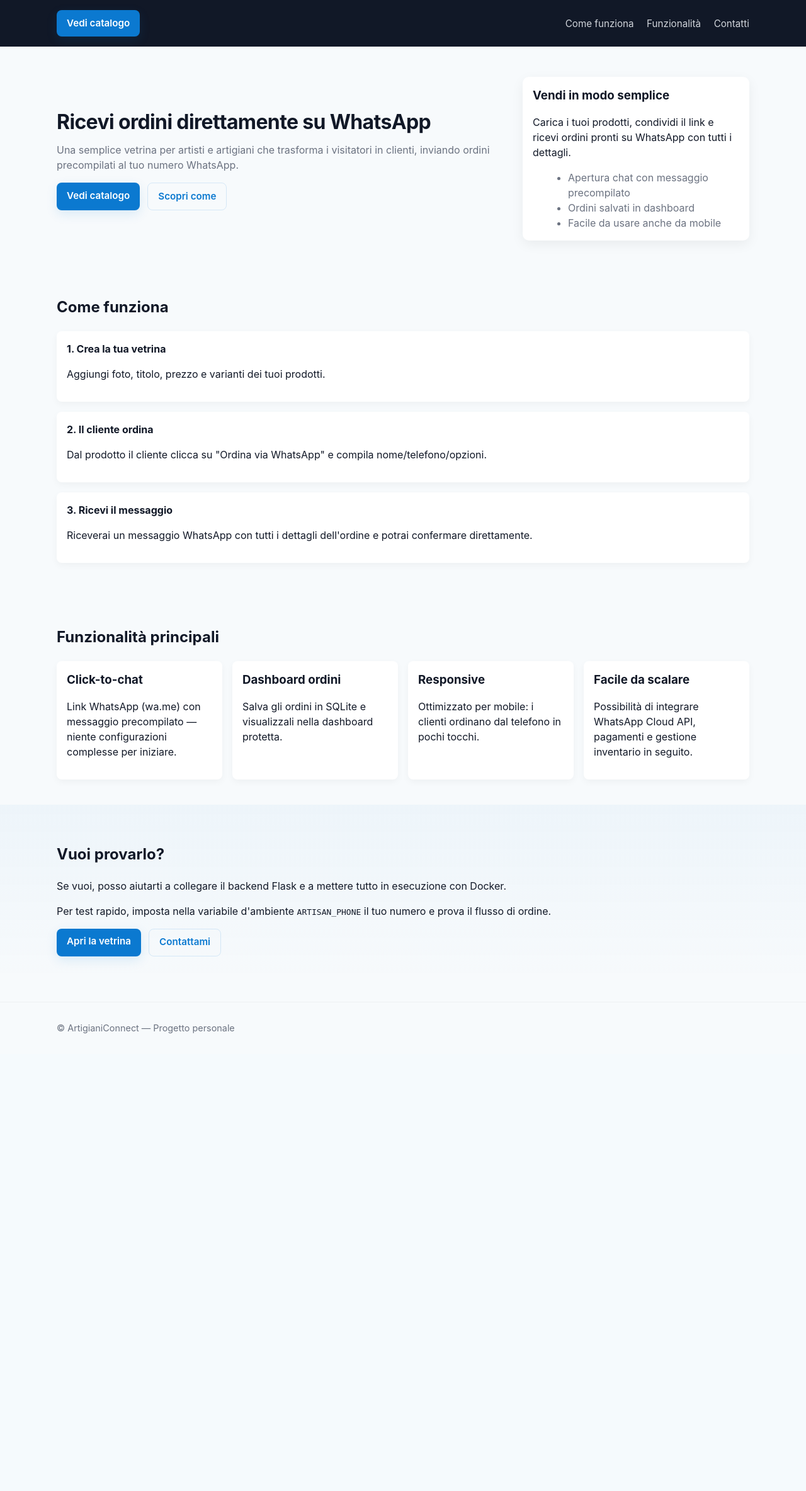
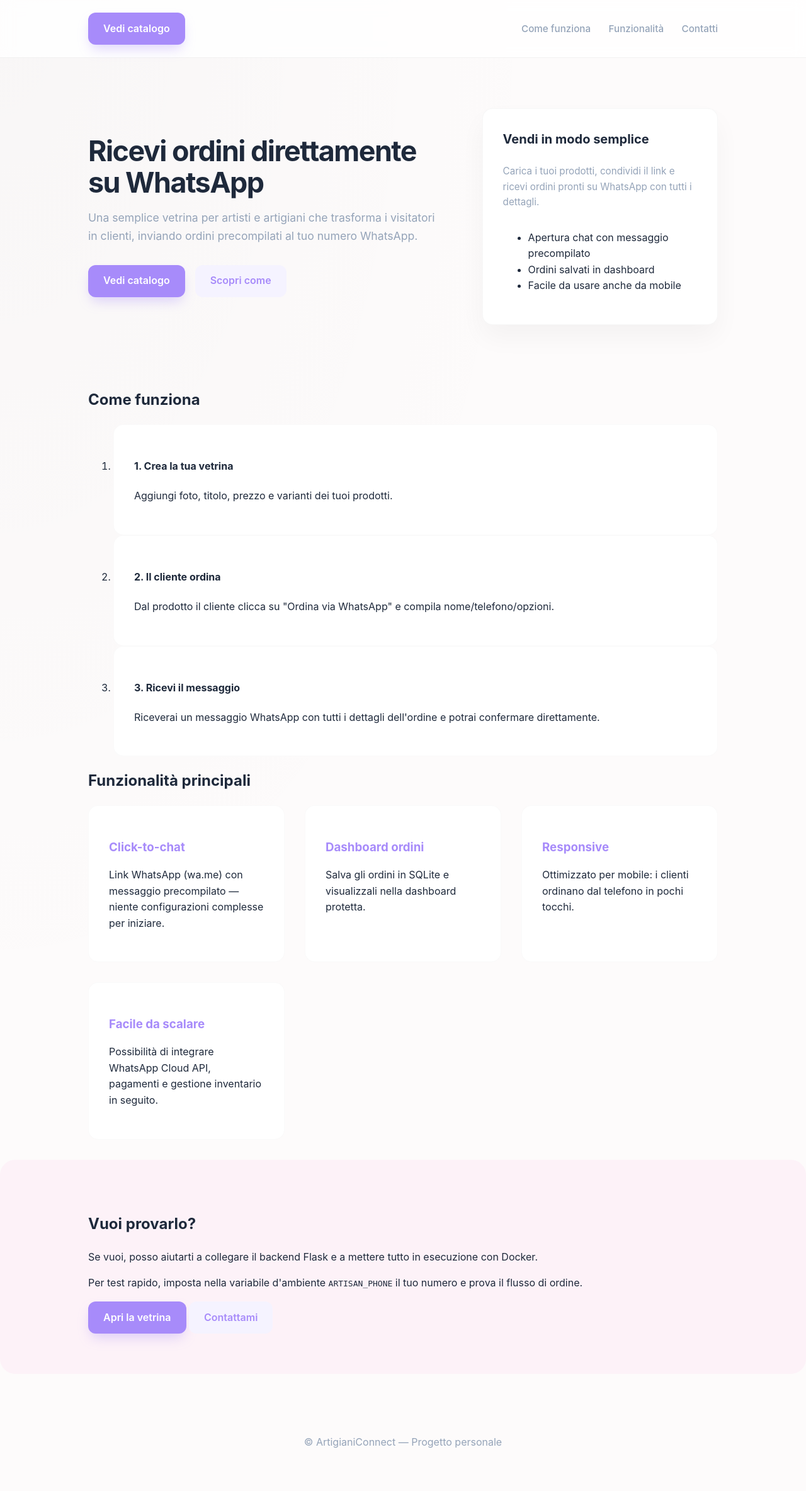
Before and after one commit to it-malago86/reimagined-couscous, a Flask app: page / in a window 1280 px wide. Shown: the whole page at 63% size. Before the commit the page ends 1641 px from the top, so only its background shows below. Run offline with Flask 3, Linux system fonts and the light colour scheme.

Commit message:
Css aggiornato

```diff
--- a/app/css/landing.css
+++ /dev/null
@@ -1,92 +0,0 @@
-:root{
-  --bg:#f7fafc;
-  --card:#ffffff;
-  --accent:#0b79d0;
-  --muted:#6b7280;
-  --radius:10px;
-  --container:1100px;
-  font-family: Inter, system-ui, -apple-system, "Segoe UI", Roboto, "Helvetica Neue", Arial;
-}
-
-*{box-sizing:border-box}
-body{
-  margin:0;
-  background:var(--bg);
-  color:#111827;
-  -webkit-font-smoothing:antialiased;
-  -moz-osx-font-smoothing:grayscale;
-  line-height:1.5;
-}
-
-.container{
-  width:90%;
-  max-width:var(--container);
-  margin:0 auto;
-}
-
-.site-header{
-  background:#111827;
-  color:#fff;
-  padding:1rem 0;
-}
-.header-inner{ display:flex; align-items:center; justify-content:space-between; gap:1rem; }
-.brand{ color:#fff; font-weight:700; text-decoration:none; font-size:1.1rem; }
-.nav a{ color:#d1d5db; text-decoration:none; margin-left:1rem; font-size:0.95rem; }
-.nav a:hover{ color:#fff }
-
-.hero{
-  padding:3rem 0;
-}
-.hero-inner{
-  display:grid;
-  grid-template-columns: 1fr 360px;
-  gap:2rem;
-  align-items:center;
-}
-.hero-text h1{ margin:0 0 0.5rem 0; font-size:2rem; letter-spacing:-0.02em; }
-.lead{ color:var(--muted); margin:0 0 1rem 0; }
-
-.cta{ display:flex; gap:0.75rem; margin-top:0.75rem; }
-.btn{
-  display:inline-block;
-  padding:0.6rem 1rem;
-  border-radius:8px;
-  text-decoration:none;
-  font-weight:600;
-  font-size:0.95rem;
-}
-.btn.primary{ background:var(--accent); color:#fff; box-shadow:0 6px 18px rgba(11,121,208,0.12) }
-.btn.outline{ background:transparent; color:var(--accent); border:1px solid rgba(11,121,208,0.14) }
-
-.hero-card .card{
-  background:var(--card);
-  border-radius:var(--radius);
-  padding:1rem;
-  box-shadow:0 6px 20px rgba(2,6,23,0.06);
-}
-.hero-card h3{ margin:0 0 0.5rem 0; }
-.hero-card ul{ margin:0.5rem 0 0 1rem; color:var(--muted) }
-
-.how{ padding:2.5rem 0; }
-.how h2{ margin-top:0; }
-.steps{ list-style:none; padding:0; margin:1rem 0 0 0; display:grid; gap:1rem; }
-.steps li{ background:var(--card); padding:1rem; border-radius:8px; box-shadow:0 4px 12px rgba(2,6,23,0.04) }
-.steps h4{ margin:0 0 0.5rem 0; }
-
-.features{ padding:2.5rem 0; }
-.features .grid{ display:grid; gap:1rem; grid-template-columns: repeat(auto-fit, minmax(220px,1fr)); }
-.feature{ background:var(--card); padding:1rem; border-radius:8px; box-shadow:0 4px 12px rgba(2,6,23,0.04) }
-.feature h3{ margin:0 0 0.35rem 0; }
-
-.contact{ padding:2.5rem 0; background:linear-gradient(180deg, rgba(11,121,208,0.04), transparent); border-top:1px solid rgba(11,121,208,0.04); }
-.contact-row{ margin-top:0.75rem; display:flex; gap:0.75rem; }
-
-.site-footer{ padding:1rem 0; color:var(--muted); font-size:0.9rem; border-top:1px solid rgba(2,6,23,0.04); margin-top:2rem }
-.site-footer a{ color:inherit; text-decoration:none }
-
-@media (max-width:880px){
-  .hero-inner{ grid-template-columns: 1fr; }
-  .nav{ display:none; }
-  .hero{ padding:2rem 0 }
-  .hero-text h1{ font-size:1.6rem; }
-}
--- /dev/null
+++ b/app/static/css/landing.css
@@ -0,0 +1,155 @@
+:root {
+  /* Palette Pastello Moderna */
+  --bg: #fdfbfb;            /* Sfondo quasi bianco, caldo */
+  --card: #ffffff;
+  --accent: #a78bfa;        /* Lavanda pastello (moderno) */
+  --accent-soft: #f5f3ff;   /* Versione leggerissima dell'accento */
+  --muted: #94a3b8;         /* Grigio-azzurro morbido */
+  --text: #334155;          /* Testo scuro ma non nero puro */
+  --radius: 16px;           /* Angoli più arrotondati e moderni */
+  --container: 1000px;
+
+  font-family: 'Plus Jakarta Sans', 'Inter', system-ui, sans-serif;
+}
+
+* { box-sizing: border-box; }
+
+body {
+  margin: 0;
+  background-color: var(--bg);
+  background-image:
+    radial-gradient(at 0% 0%, hsla(253,16%,7%,0.03) 0, transparent 50%),
+    radial-gradient(at 50% 0%, hsla(225,39%,30%,0.02) 0, transparent 50%);
+  color: var(--text);
+  -webkit-font-smoothing: antialiased;
+  line-height: 1.6;
+}
+
+.container {
+  width: 92%;
+  max-width: var(--container);
+  margin: 0 auto;
+}
+
+/* Header più leggero e trasparente */
+.site-header {
+  background: rgba(255, 255, 255, 0.8);
+  backdrop-filter: blur(10px);
+  border-bottom: 1px solid rgba(0,0,0,0.05);
+  position: sticky;
+  top: 0;
+  z-index: 100;
+  padding: 1.25rem 0;
+}
+
+.header-inner { display: flex; align-items: center; justify-content: space-between; }
+
+.brand {
+  color: var(--text);
+  font-weight: 800;
+  text-decoration: none;
+  font-size: 1.2rem;
+  letter-spacing: -0.5px;
+}
+
+.nav a {
+  color: var(--muted);
+  text-decoration: none;
+  margin-left: 1.5rem;
+  font-size: 0.95rem;
+  font-weight: 500;
+  transition: color 0.2s;
+}
+.nav a:hover { color: var(--accent); }
+
+/* Hero Section */
+.hero { padding: 5rem 0; }
+
+.hero-inner {
+  display: grid;
+  grid-template-columns: 1.2fr 0.8fr;
+  gap: 4rem;
+  align-items: center;
+}
+
+.hero-text h1 {
+  margin: 0 0 1rem 0;
+  font-size: 2.8rem;
+  line-height: 1.1;
+  letter-spacing: -1.5px;
+  color: #1e293b;
+}
+
+.lead {
+  color: var(--muted);
+  font-size: 1.1rem;
+  margin-bottom: 2rem;
+}
+
+/* Bottoni Moderni (Soft UI) */
+.cta { display: flex; gap: 1rem; }
+
+.btn {
+  display: inline-block;
+  padding: 0.8rem 1.5rem;
+  border-radius: 12px;
+  text-decoration: none;
+  font-weight: 600;
+  transition: all 0.3s ease;
+}
+
+.btn.primary {
+  background: var(--accent);
+  color: #fff;
+  box-shadow: 0 10px 20px -5px rgba(167, 139, 250, 0.4);
+}
+.btn.primary:hover { transform: translateY(-2px); box-shadow: 0 12px 25px -5px rgba(167, 139, 250, 0.5); }
+
+.btn.outline {
+  background: var(--accent-soft);
+  color: var(--accent);
+}
+
+/* Card con ombreggiatura morbida (Floating look) */
+.hero-card .card {
+  background: var(--card);
+  border-radius: var(--radius);
+  padding: 2rem;
+  border: 1px solid rgba(0,0,0,0.03);
+  box-shadow: 0 20px 40px rgba(0,0,0,0.04);
+}
+
+/* Features & Steps */
+.feature, .steps li {
+  background: var(--card);
+  padding: 2rem;
+  border-radius: var(--radius);
+  border: 1px solid rgba(0,0,0,0.02);
+  transition: transform 0.3s ease;
+}
+
+.feature:hover { transform: translateY(-5px); }
+
+.feature h3 { color: var(--accent); margin-bottom: 0.5rem; }
+
+/* Contact Section Pastello */
+.contact {
+  padding: 4rem 0;
+  background: #fdf2f8; /* Rosa pastello leggerissimo */
+  border-radius: 24px;
+  margin: 2rem 0;
+}
+
+/* Footer */
+.site-footer {
+  text-align: center;
+  padding: 3rem 0;
+  color: var(--muted);
+}
+
+@media (max-width: 880px) {
+  .hero-inner { grid-template-columns: 1fr; text-align: center; gap: 2rem; }
+  .hero-text h1 { font-size: 2.2rem; }
+  .cta { justify-content: center; }
+  .nav { display: none; }
+}
--- /dev/null
+++ b/app/static/css/style.css
@@ -0,0 +1,113 @@
+/* CSS MODERNO PASTELLO PER IL CATALOGO (style.css) */
+:root {
+  --bg: #fdfbfb;
+  --card: #ffffff;
+  --accent: #a78bfa;        /* Lavanda pastello */
+  --accent-soft: #f5f3ff;
+  --dark: #1e293b;          /* Blu-grigio scuro moderno */
+  --muted: #94a3b8;
+  --radius: 16px;
+  font-family: 'Plus Jakarta Sans', Inter, system-ui, sans-serif;
+}
+
+body {
+  margin: 0;
+  background-color: var(--bg);
+  background-image: radial-gradient(at 0% 0%, hsla(253,16%,7%,0.02) 0, transparent 50%);
+  color: var(--dark);
+  line-height: 1.6;
+}
+
+/* Header stile "Glassmorphism" */
+.navbar {
+  background: rgba(255, 255, 255, 0.8);
+  backdrop-filter: blur(10px);
+  padding: 1.25rem 5%;
+  display: flex;
+  justify-content: space-between;
+  align-items: center;
+  border-bottom: 1px solid rgba(0,0,0,0.05);
+  position: sticky;
+  top: 0;
+  z-index: 1000;
+}
+
+.logo {
+  font-weight: 800;
+  font-size: 1.2rem;
+  color: var(--dark);
+  letter-spacing: -0.5px;
+}
+
+.nav-links a {
+  color: var(--muted);
+  text-decoration: none;
+  margin-left: 1.5rem;
+  font-weight: 500;
+  transition: color 0.2s;
+}
+.nav-links a:hover { color: var(--accent); }
+
+/* Griglia Prodotti Migliorata */
+.section {
+  padding: 3rem 5%;
+  max-width: 1200px;
+  margin: 0 auto;
+}
+
+.grid {
+  display: grid;
+  grid-template-columns: repeat(auto-fit, minmax(280px, 1fr));
+  gap: 2rem; /* Più spazio tra i prodotti */
+}
+
+.card {
+  background: var(--card);
+  border-radius: var(--radius);
+  overflow: hidden;
+  border: 1px solid rgba(0,0,0,0.03);
+  box-shadow: 0 10px 30px rgba(0,0,0,0.04);
+  transition: all 0.3s ease;
+  display: flex;
+  flex-direction: column;
+}
+
+.card:hover {
+  transform: translateY(-8px);
+  box-shadow: 0 20px 40px rgba(0,0,0,0.06);
+  border-color: var(--accent-soft);
+}
+
+/* Stile per i contenuti dentro la card (se ne hai) */
+.card-body {
+  padding: 1.5rem;
+}
+
+.card h3 {
+  margin: 0 0 0.5rem 0;
+  font-size: 1.25rem;
+  color: var(--dark);
+}
+
+.card p {
+  color: var(--muted);
+  font-size: 0.95rem;
+}
+
+/* Pulsanti stile pastello */
+.btn-card {
+  background: var(--accent-soft);
+  color: var(--accent);
+  padding: 0.6rem 1rem;
+  border-radius: 10px;
+  text-decoration: none;
+  font-weight: 600;
+  text-align: center;
+  margin-top: auto;
+  transition: background 0.2s;
+}
+
+.btn-card:hover {
+  background: var(--accent);
+  color: #fff;
+}
--- a/app/templates/landing.html
+++ b/app/templates/landing.html
@@ -4,12 +4,13 @@
     <meta charset="utf-8" />
     <meta name="viewport" content="width=device-width,initial-scale=1" />
     <title>Ricevi ordini su WhatsApp — Artigiani & Artisti</title>
-    <link rel="stylesheet" href="{{ url_for('static', filename='css/landing.css') }}">
+    <link rel="stylesheet" href="{{ url_for('static', filename='css/landing.css', v='1.1') }}">
   </head>
   <body>
     <header class="site-header">
       <div class="container header-inner">
         <a class="btn primary" href="/vetrina">Vedi catalogo</a>
+	<link rel="stylesheet" href="{{ url_for('static', filename='css/style.css') }}">
         <nav class="nav">
           <a href="#how">Come funziona</a>
           <a href="#features">Funzionalità</a>
```
Also changed, not shown: app/css/style.css (deleted, +0 -84 lines), app/static/style.css (deleted, +0 -75 lines), app/templates/index.html (+8 -4 lines), app/backend/app.py (added), app/backend/models.py (added), app/backend/requirements.txt (added).
